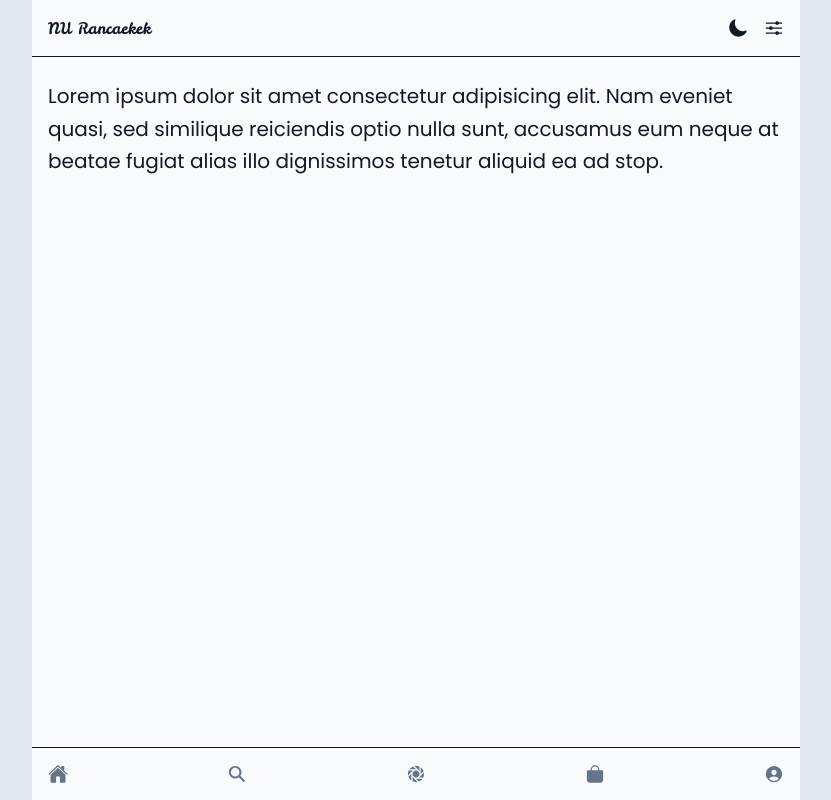
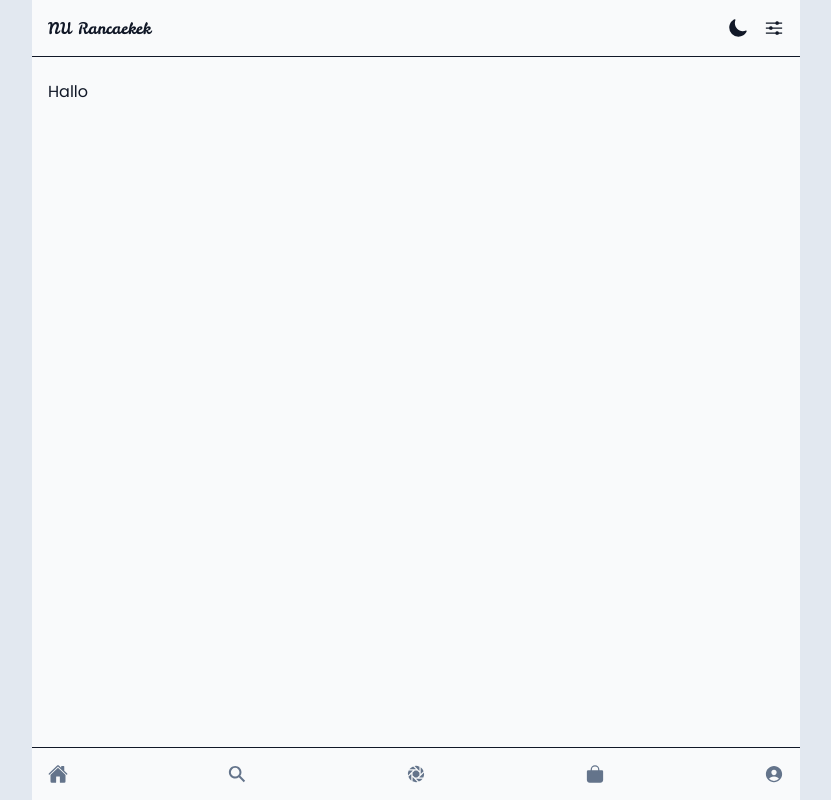
Before and after one commit to lakpesdam1945/nurancaekek, a React (Vite) app: page /warta in a window 1280 px wide. Shown: the whole page, without its empty margins (224-1055 px from the left). Built offline with nearby package versions, Linux system fonts and the light colour scheme; what tw-elements would draw is missing.

Commit message:
fix content

```diff
--- a/src/App.tsx
+++ b/src/App.tsx
@@ -8,20 +8,15 @@
   return (
     <>
       <Layout>
-        <Container padding="px-4 py-4" fixed position={"top"} borderBottom>
+        <Container padding="px-4 py-4" borderBottom position="top" fixed>
           <Header />
         </Container>
         <Container>
           <Main>
-            <p className="text-xl w-full leading-relaxed overflow-hidden">
-              Lorem ipsum dolor sit amet consectetur adipisicing elit. Nam
-              eveniet quasi, sed similique reiciendis optio nulla sunt,
-              accusamus eum neque at beatae fugiat alias illo dignissimos
-              tenetur aliquid ea ad stop.
-            </p>
+            <p>Hallo</p>
           </Main>
         </Container>
-        <Container padding="px-4 py-4" fixed position={"bottom"} borderTop>
+        <Container padding="px-4 py-4" borderTop position="bottom" fixed>
           <Footer />
         </Container>
       </Layout>
--- a/src/Layouts/Container.tsx
+++ b/src/Layouts/Container.tsx
@@ -15,7 +15,7 @@
   fixed: false,
   borderBottom: false,
   borderTop: false,
-  position: null,
+  position: "",
 };
 
 function Container(propsIn: ContainerProps) {
@@ -25,14 +25,14 @@
       <div
         className={`mx-auto w-full max-w-tablet h-auto ${props.padding} ${
           props.margin
-        } ${props.fixed ? "z-50 fixed" : null} ${
+        } ${props.fixed ? "z-50 fixed" : ""} ${
+          props.position ? props.position + "-0" : ""
+        } ${
           props.borderTop ? "border-t-[1px] border-dark dark:border-light" : ""
         } ${
           props.borderBottom
             ? "border-b-[1px] border-dark dark:border-light"
             : ""
-        } ${
-          props.position ? props.position + "-0" : ""
         } bg-light text-dark dark:bg-dark dark:text-light`}
       >
         {props.children}
--- a/src/Layouts/index.tsx
+++ b/src/Layouts/index.tsx
@@ -16,7 +16,7 @@
   return (
     <>
       <div
-        className={`w-full max-w-tablet mx-auto min-h-screen bg-light dark:bg-dark text-light dark:text-dark`}
+        className={`w-full min-h-screen max-w-tablet mx-auto bg-light dark:bg-dark text-light dark:text-dark`}
       >
         {props.children}
       </div>
```
